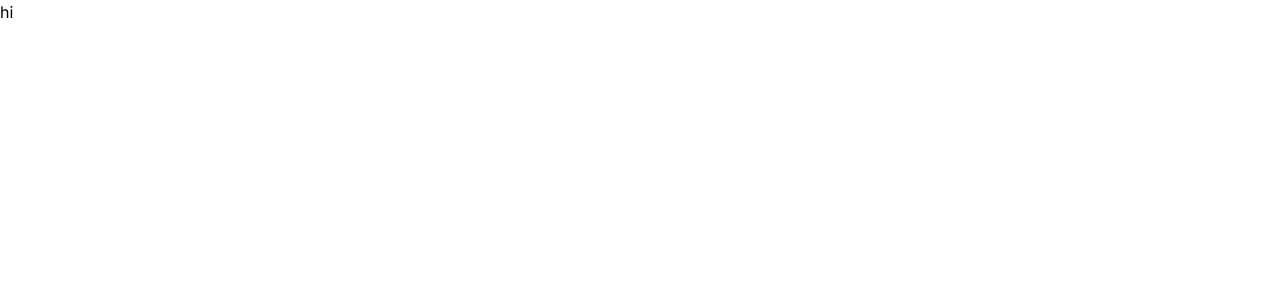
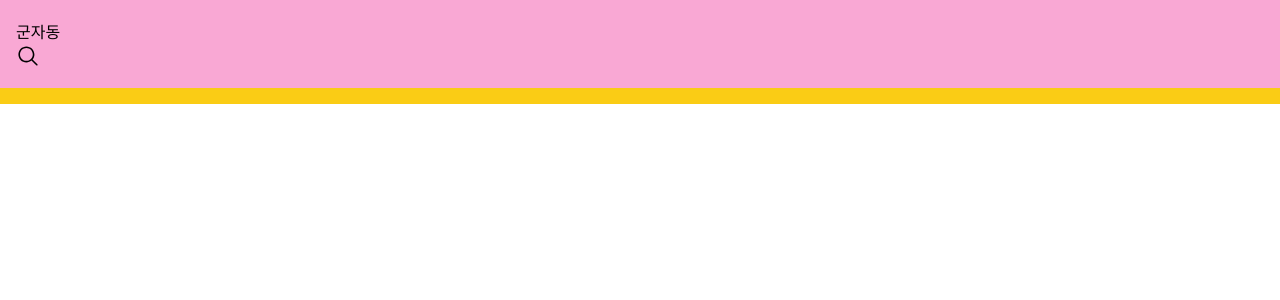
Before and after one commit to betterthanhajin/cotton-candy, a Next.js app: page /list in a window 1280 px wide. Shown: the top 300 px of the page. Built offline with nearby package versions, Linux system fonts and the light colour scheme.

Commit message:
feat: 리스트 페이지 추가

```diff
--- a/app/list/page.tsx
+++ b/app/list/page.tsx
@@ -1,5 +1,13 @@
+import ListFooter from '@/components/list-footer'
+import ListHeader from '@/components/list-header'
+import ListViewer from '@/components/list-viewer'
+
 export default function ListPage() {
-    return (
-        <main>hi</main>
-    )
+  return (
+    <main className="w-full h-full flex flex-col">
+      <ListHeader />
+      <ListViewer />
+      <ListFooter />
+    </main>
+  )
 }
```
